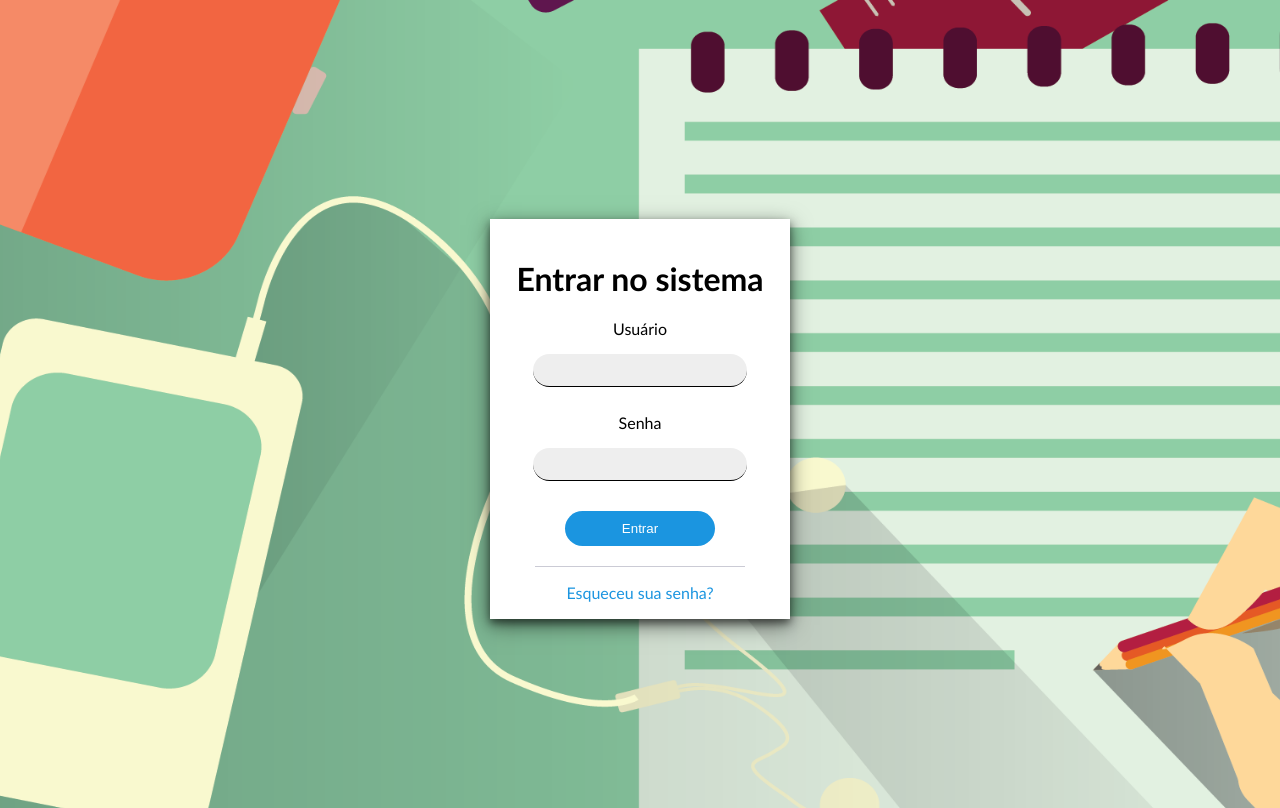
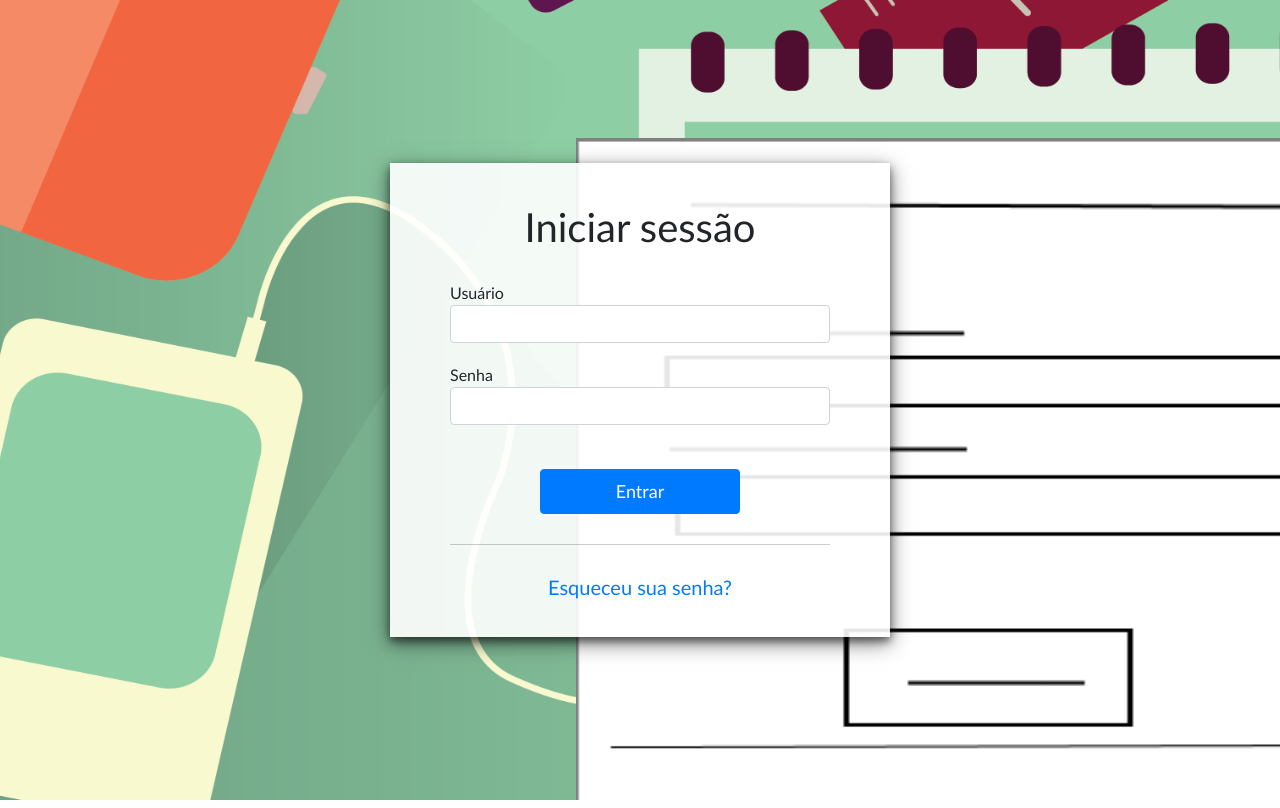
Before and after one commit to WesleyRodrigues55/Sistemas-de-cadastros, a PHP site: page /usuarioLOGIN.php in a window 1280 px wide. Run offline with PHP 8.4, Linux system fonts and the light colour scheme.

Commit message:
Add files via upload

```diff
--- a/usuarioLOGIN.php
+++ b/usuarioLOGIN.php
@@ -15,6 +15,11 @@
     <meta name="viewport" content="width=device-width, initial-scale=1.0">
     <title>Login</title>
 
+    <!-- Bootstrap -->
+    <link rel="stylesheet" href="https://cdn.jsdelivr.net/npm/bootstrap@4.6.0/dist/css/bootstrap.min.css" integrity="sha384-B0vP5xmATw1+K9KRQjQERJvTumQW0nPEzvF6L/Z6nronJ3oUOFUFpCjEUQouq2+l" crossorigin="anonymous">
+    <script src="https://cdn.jsdelivr.net/npm/bootstrap@4.6.0/dist/js/bootstrap.bundle.min.js" integrity="sha384-Piv4xVNRyMGpqkS2by6br4gNJ7DXjqk09RmUpJ8jgGtD7zP9yug3goQfGII0yAns" crossorigin="anonymous"></script>
+
+
     <!-- CSS -->
     <style>
         html,
@@ -26,11 +31,15 @@
         }
 
         body {
-            /* background-color: rgba(91, 91, 245, 0.5); */
-            background-image: url("fundo-body.png");
-            background-attachment: fixed;
-            color: black;
             font-family: 'Gill Sans', 'Gill Sans MT', Calibri, 'Trebuchet MS', sans-serif;
+            background-image: url(fundo-body.png);
+        }
+
+        @media screen and (max-width: 700px) {
+            body {
+            font-family: 'Gill Sans', 'Gill Sans MT', Calibri, 'Trebuchet MS', sans-serif;
+            background-image: url(fundo-mobile.png);
+            }
         }
 
         #sessao {
@@ -45,66 +54,57 @@
         }
 
         #style {
-            /* border: 1px solid rgb(129, 129, 129); */
+            /* border: 1px solid black; */
+            margin: auto;
+            width: 500px;
+            background-color: rgba(255, 255, 255, 0.9);
             box-shadow: 0 4px 8px 0 rgba(0, 0, 0, 0.5), 0 6px 20px 0 rgba(0, 0, 0, 0.5);
-            width: 300px;
-            height: 400px;
+        }
+
+        @media screen and (max-width:700px) {
+            #style {
+            /* border: 1px solid black; */
             margin: auto;
-            /* background-color: rgba(68, 245, 24, 0.1); */
-            background: rgb(255, 255, 255);
+            width: 350px;
+            background-color: rgba(255, 255, 255, 0.9);
+            box-shadow: 0 4px 8px 0 rgba(0, 0, 0, 0.5), 0 6px 20px 0 rgba(0, 0, 0, 0.5);
+        }
+        }
+
+        #frm {
+            text-align: center;
+            margin: 30px;
+            padding: 30px 30px;
         }
 
         h1 {
-            padding-top: 40px;
-        }
-
-        #frm {
-            margin-top: 20px;
-            margin: 20px;
-
-        }
-
-        #input {
-            margin: 0 20px 10px 20px;
-            height: 30px;
-            width: 210px;
-            border-radius: 20px;
-            border: 0 none;
-            border-bottom: 1px solid black;
-            background-color: rgba(90, 88, 88, 0.1);
-            outline: 0;
-            color: black;
+            margin: 10px 0 30px 0;
         }
 
         p {
             font-size: 16px;
+            text-align: left;
+            margin: 20px 0 0 0;
         }
 
-        p>a {
-            color: rgb(27, 149, 224);
-            text-decoration: none;
+        input {
+            width: 300px;
+            height: 30px;
         }
 
-        p>a:hover {
-            color: rgb(27, 149, 224);
-            text-decoration: underline ;
+        button {
+            width: 200px;
+            height: 45px;
+            margin: 20px 0 20px 0;
         }
 
-        #btnentrar {
-            padding: 10px;
-            margin-top: 20px;
-            background-color: rgb(27, 149, 224);;
-            border: none;
-            border-radius: 20px;
-            width: 150px;
-            color: white;
+        #barra {
+            border-bottom: 1px solid black;
+            opacity: 0.2;
+            width: 100%;
         }
 
-        #btnentrar:hover {
-            background-color: rgb(27, 149, 204);;
-            color: white;
-            cursor: pointer;
-        }
+        h5 {}
     </style>
 </head>
 
@@ -113,17 +113,16 @@
     <div id="sessao">
         <div id="campo-sessao">
             <div id="style">
-                <div id="style1">
-                    <div id="style2">
-                        <h1>Entrar no sistema</h1>
-                        <form method="post" name="frmLogin" id="frm">
-                            <p>Usuário</p>
-                            <input type="text" name="usuario" id="input">
-                            <p>Senha</p>
-                            <input type="password" name="senha" id="input"><br>
-                            <input type="submit" value="Entrar" id="btnentrar">
-                            <hr color="rgba(241, 235, 235, 0.2)" size="1px" width="80%" style="opacity: 0.2; margin-top: 20px">
-                            <p><a href="">Esqueceu sua senha?</a></p>
+                <form method="post" class="form-group" name="frmLogin" id="frm">
+                    <h1>Iniciar sessão</h1>
+                    <p>Usuário</p>
+                    <input type="text" class="form-control" name="usuario" id="input">
+                    <p>Senha</p>
+                    <input type="password" class="form-control" name="senha" id="input"><br>
+                    <button type="submit" class="btn btn-primary" id="btnentrar" style="font-size: 18px">Entrar</button>
+                    <br>
+                    <h1 id="barra"></h1>
+                    <h5><a href="">Esqueceu sua senha?</a></h5>
 
                             <?php
     if ($_POST) {
@@ -141,7 +140,6 @@
     }
     ?>
                         </form>
-                        </form>
                     </div>
                 </div>
             </div>
```
Also changed, not shown: fundo-body.png, fundo-mobile.png (added), search.png (added).
